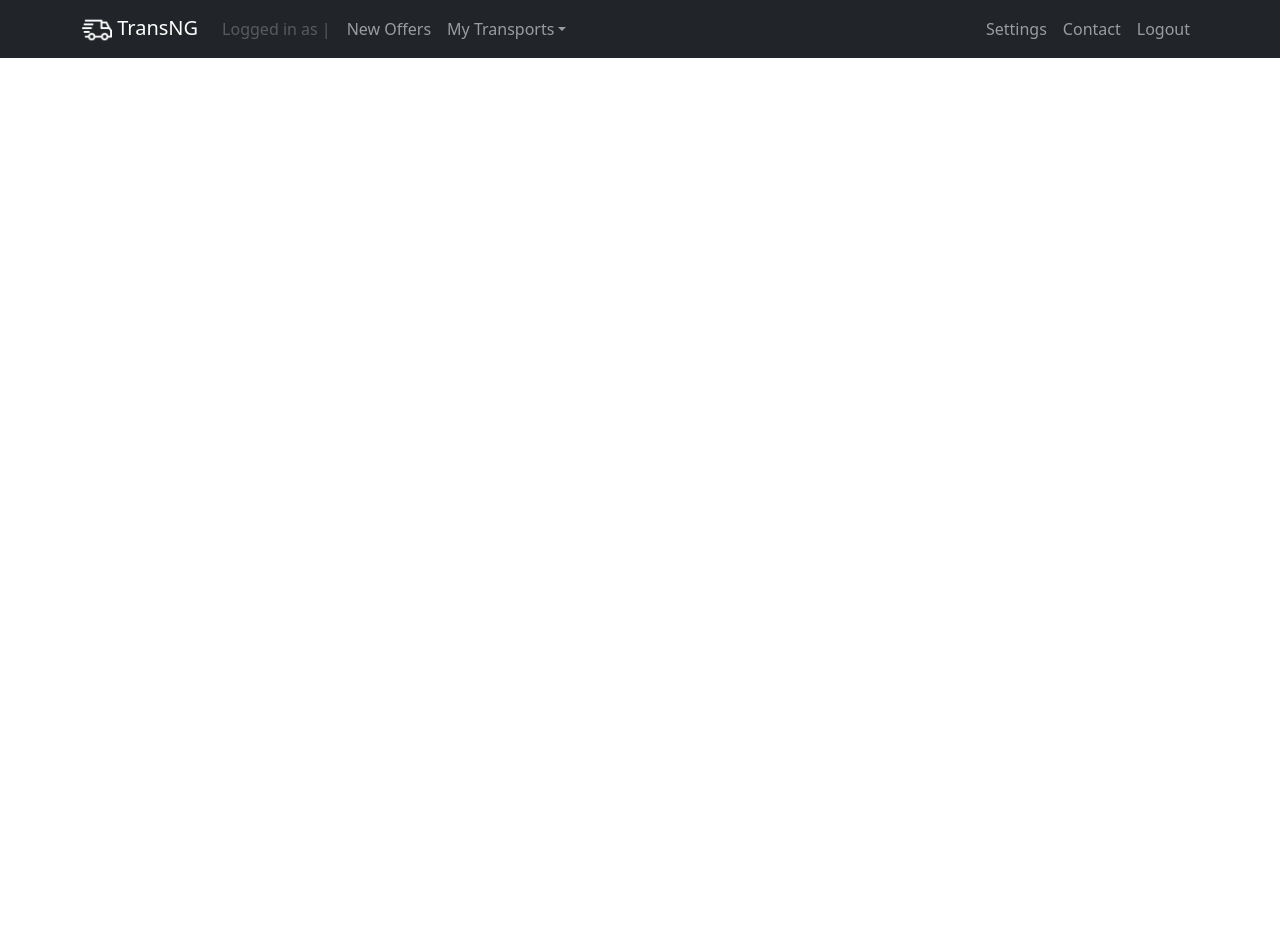
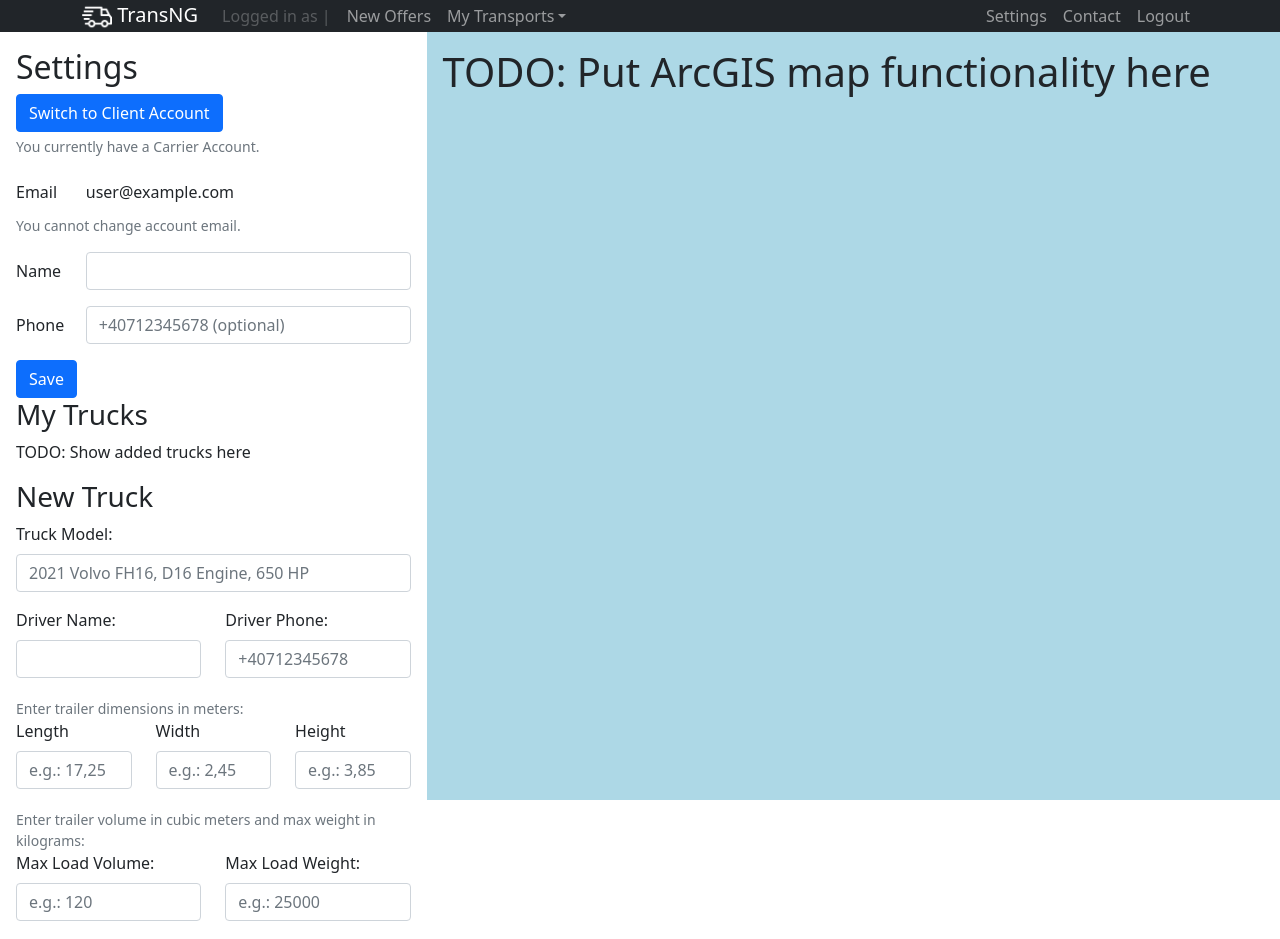
Before and after one commit to tcalaf/TransNG, a React (Create React App) app: page /dashboard in a window 1280 px wide. Shown: the top 939 px of the page. Before the commit the page ends 800 px from the top, so only its background shows below. Built offline with nearby package versions, Linux system fonts and the light colour scheme; no server answers; the database is empty; sample sign-in values are in the browser's storage.

Commit message:
Added carrier settings page.

```diff
--- /dev/null
+++ b/src/pages/Carrier/CarrierHeader.js
@@ -0,0 +1,20 @@
+import React from 'react';
+import Nav from 'react-bootstrap/Nav';
+import NavDropdown from 'react-bootstrap/NavDropdown';
+
+const CarrierHeader=()=>{
+    return(
+        <React.Fragment>
+        <Nav.Link href="#newoffers">New Offers</Nav.Link>
+        <NavDropdown title="My Transports" id="collasible-nav-dropdown">
+            <NavDropdown.Item href="#transport/1">B100TNG Arad-Bucuresti</NavDropdown.Item>
+            <NavDropdown.Item href="#transport/2">B200TNG Bucuresti-Constanta</NavDropdown.Item>
+            <NavDropdown.Item href="#transport/3">B300TNG Sibiu-Brasov</NavDropdown.Item>
+            <NavDropdown.Divider />
+            <NavDropdown.Item href="#action/3.4">Finished Transports</NavDropdown.Item>
+        </NavDropdown>
+        </React.Fragment>
+    )
+}
+
+export default CarrierHeader;
--- /dev/null
+++ b/src/pages/Carrier/CarrierSettings.js
@@ -0,0 +1,116 @@
+import React from 'react';
+import Form from 'react-bootstrap/Form';
+import Button from 'react-bootstrap/Button';
+import Row from 'react-bootstrap/Row';
+import Col from 'react-bootstrap/Col';
+
+const CarrierSettings=(props)=>{
+    return(
+        <Form>
+        <h2>Settings</h2>
+            <Button variant="primary" type="submit">
+                Switch to Client Account
+            </Button>
+            <Form.Group as={Row} className="mb-3" controlId="formPlaintextEmail">
+                <Form.Text className="text-muted">
+                You currently have a Carrier Account.
+                </Form.Text>
+            </Form.Group>
+            <Form.Group as={Row} className="mb-3" controlId="formPlaintextEmail">
+                <Form.Label column sm="2">
+                Email
+                </Form.Label>
+                <Col sm="10">
+                <Form.Control plaintext readOnly defaultValue={props.email} />
+                </Col>
+                <Form.Text className="text-muted">
+                You cannot change account email.
+                </Form.Text>
+            </Form.Group>
+
+            <Form.Group as={Row} className="mb-3" controlId="formPlaintextEmail">
+                <Form.Label column sm="2">
+                Name
+                </Form.Label>
+                <Col sm="10">
+                <Form.Control type="email" defaultValue={props.name} />
+                </Col>
+            </Form.Group>
+
+            <Form.Group as={Row} className="mb-3" controlId="formPlaintextEmail">
+                <Form.Label column sm="2">
+                Phone
+                </Form.Label>
+                <Col sm="10">
+                <Form.Control type="phone" placeholder="+40712345678 (optional)" />
+                </Col>
+            </Form.Group>
+
+            <Button variant="primary" type="submit">
+                Save
+            </Button>
+
+            <h3>My Trucks</h3>
+            <p>TODO: Show added trucks here</p>
+
+            <h3>New Truck</h3>
+            <Form.Group className="mb-3" controlId="formGridAddress1">
+                <Form.Label>Truck Model:</Form.Label>
+                <Form.Control placeholder="2021 Volvo FH16, D16 Engine, 650 HP" />
+            </Form.Group>
+            <Row className="mb-3">
+                <Form.Group as={Col} controlId="formGridText">
+                <Form.Label>Driver Name:</Form.Label>
+                <Form.Control type="text" defaultValue={props.name} />
+                </Form.Group>
+
+                <Form.Group as={Col} controlId="formGridText">
+                <Form.Label>Driver Phone:</Form.Label>
+                <Form.Control type="text" placeholder="+40712345678" />
+                </Form.Group>
+            </Row>
+            <Row className="mb-3">
+                <Form.Text className="text-muted">
+                Enter trailer dimensions in meters:
+                </Form.Text>
+                <Form.Group as={Col} controlId="formGridEmail">
+                <Form.Label>Length</Form.Label>
+                <Form.Control type="text" placeholder="e.g.: 17,25" />
+                </Form.Group>
+
+                <Form.Group as={Col} controlId="formGridPassword">
+                <Form.Label>Width</Form.Label>
+                <Form.Control type="text" placeholder="e.g.: 2,45" />
+                </Form.Group>
+
+                <Form.Group as={Col} controlId="formGridPassword">
+                <Form.Label>Height</Form.Label>
+                <Form.Control type="text" placeholder="e.g.: 3,85" />
+                </Form.Group>
+            </Row>
+            <Row className="mb-3">
+                <Form.Text className="text-muted">
+                Enter trailer volume in cubic meters and max weight in kilograms:
+                </Form.Text>
+                <Form.Group as={Col} controlId="formGridText">
+                <Form.Label>Max Load Volume:</Form.Label>
+                <Form.Control type="text" placeholder="e.g.: 120" />
+                </Form.Group>
+
+                <Form.Group as={Col} controlId="formGridText">
+                <Form.Label>Max Load Weight:</Form.Label>
+                <Form.Control type="text" placeholder="e.g.: 25000" />
+                </Form.Group>
+            </Row>
+            <Form.Group className="mb-3" id="formGridCheckbox">
+                <Form.Check type="checkbox" label="Has sleeping cabin" />
+            </Form.Group>
+
+            <Button variant="primary" type="submit">
+                Add Truck
+            </Button>
+        </Form>
+    )
+}
+
+export default CarrierSettings;
--- /dev/null
+++ b/src/pages/Client/ClientHeader.js
@@ -0,0 +1,13 @@
+import React from 'react';
+import Nav from 'react-bootstrap/Nav';
+
+const ClientHeader=()=>{
+    return(
+        <React.Fragment>
+        <Nav.Link href="#ship">Ship</Nav.Link>
+        <Nav.Link href="#shipments">My Shipments</Nav.Link>
+        </React.Fragment>
+    )
+}
+
+export default ClientHeader;
--- /dev/null
+++ b/src/pages/Client/ClientSettings.js
@@ -0,0 +1,11 @@
+import React from 'react';
+
+const ClientSettings=()=>{
+    return(
+        <React.Fragment>
+        <p>TODO: ClientSettings</p>
+        </React.Fragment>
+    )
+}
+
+export default ClientSettings;
--- a/src/pages/Dashboard.css
+++ b/src/pages/Dashboard.css
@@ -1,27 +1,33 @@
-/*
-.dashboard {
-		height: 100vh;
-		width: 100vw;
-		display: flex;
-		align-items: center;
-		justify-content: center;
+* {
+	box-sizing: border-box;
+}
+
+/* Create three equal columns that floats next to each other */
+.column {
+	float: left;
+	padding: 16px;
+	height: 96vh;
+}
+
+.menu {
+	width: 33.33%;
+}
+
+.map {
+	width: 66.66%;
+}
+
+/* Clear floats after the columns */
+.row:after {
+	content: "";
+	display: table;
+	clear: both;
+}
+
+/* Responsive layout - makes the three columns stack on top of each other instead of next to each other */
+@media screen and (max-width: 800px) {
+	.column {
+		width: 100%;
+		height: fit-content;
 	}
-	.dashboard__container {
-		display: flex;
-		flex-direction: column;
-		text-align: center;
-		background-color: #dcdcdc;
-		padding: 30px;
-	}
-	.dashboard__btn {
-		padding: 10px;
-		font-size: 18px;
-		margin-top: 10px;
-		border: none;
-		color: white;
-		background-color: black;
-	}
-	.dashboard div {
-		margin-top: 7px;
-	}
-*/
+}
--- a/src/pages/Dashboard.js
+++ b/src/pages/Dashboard.js
@@ -2,13 +2,16 @@ import React, { useEffect, useState, useCallback } from "react";
 import Container from 'react-bootstrap/Container';
 import Navbar from 'react-bootstrap/Navbar';
 import Nav from 'react-bootstrap/Nav';
-import NavDropdown from 'react-bootstrap/NavDropdown';
 import { useAuthState } from "react-firebase-hooks/auth";
 import { useHistory } from "react-router";
 import "./Dashboard.css";
 import { auth, db, logout } from "../firebase";
 import logo from './../assets/delivery_light.png';
+import CarrierHeader from "./Carrier/CarrierHeader";
+import ClientHeader from "./Client/ClientHeader";
 import 'bootstrap/dist/css/bootstrap.min.css';
+import ClientSettings from "./Client/ClientSettings";
+import CarrierSettings from "./Carrier/CarrierSettings";
 
 function Dashboard() {
 	const [user, loading, error] = useAuthState(auth);
@@ -51,7 +54,7 @@ function Dashboard() {
 
 	return (
 		<div>
-			<Navbar collapseOnSelect expand="lg" bg="dark" variant="dark">
+			<Navbar collapseOnSelect expand="lg" bg="dark" variant="dark" style={{height:"4vh"}}>
 				<Container>
 				<Navbar.Brand href="#home">
 					<img src={logo} alt="TransNG Logo" width="30" height="30"/>{' '}TransNG
@@ -62,21 +65,9 @@ function Dashboard() {
 					<Nav.Link eventKey="disabled" disabled>Logged in as {name} | {role}</Nav.Link>
 					{
 						role === "Client" ? (
-							<React.Fragment>
-							<Nav.Link href="#ship">Ship</Nav.Link>
-							<Nav.Link href="#shipments">My Shipments</Nav.Link>
-							</React.Fragment>
+							<ClientHeader></ClientHeader>
 						) : (
-							<React.Fragment>
-							<Nav.Link href="#newoffers">New Offers</Nav.Link>
-							<NavDropdown title="My Transports" id="collasible-nav-dropdown">
-								<NavDropdown.Item href="#transport/1">B100TNG Arad-Bucuresti</NavDropdown.Item>
-								<NavDropdown.Item href="#transport/2">B200TNG Bucuresti-Constanta</NavDropdown.Item>
-								<NavDropdown.Item href="#transport/3">B300TNG Sibiu-Brasov</NavDropdown.Item>
-								<NavDropdown.Divider />
-								<NavDropdown.Item href="#action/3.4">Finished Transports</NavDropdown.Item>
-							</NavDropdown>
-							</React.Fragment>
+							<CarrierHeader></CarrierHeader>
 						)
 					}
 					</Nav>
@@ -88,8 +79,19 @@ function Dashboard() {
 				</Navbar.Collapse>
 				</Container>
 			</Navbar>
+			<div class="column menu">
+				{
+					role === "Client" ? (
+						<ClientSettings value={name}/>
+					) : (
+						<CarrierSettings email={user?.email} name={name}/>
+					)
+				}
+			</div>
+			<div class="column map" style={{backgroundColor:"#ADD8E6"}}>
+				<h1>TODO: Put ArcGIS map functionality here</h1>
+			</div>
 		</div>
-
 	);
 }
 export default Dashboard;
```
